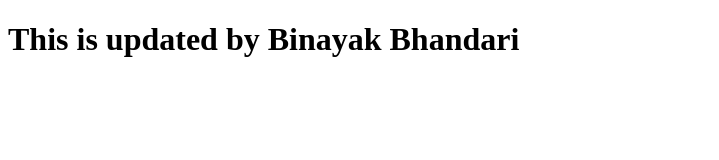
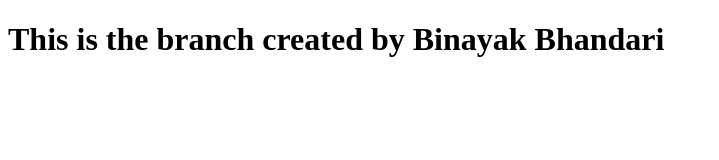
Before and after one commit to binayakbhandari/GitHubWorkshop, a plain HTML site: page index.html in a window 1280 px wide. Shown: the whole page, without its empty margins (0-719 px from the left). Drawn offline with Linux system fonts and the light colour scheme.

Commit message:
Changes made in binayak branch

```diff
--- a/index.html
+++ b/index.html
@@ -6,7 +6,7 @@
     <title>GitHub Workshop</title>
 </head>
 <body>
-    <h1>This is updated by Binayak Bhandari</h1>
+    <h1>This is the branch created by Binayak Bhandari</h1>
 
 </body>
 </html>
```
